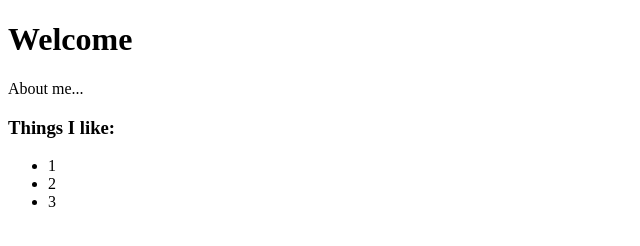
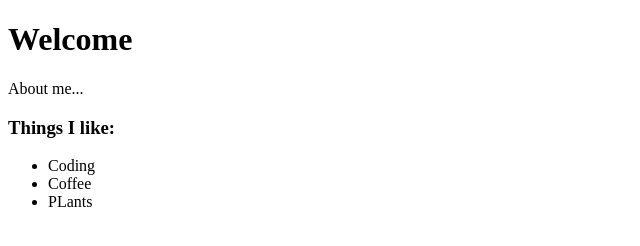
Before and after one commit to leaf-junkie/leaf-junkie.github.io, a plain HTML site: page index.html in a window 1280 px wide. Shown: the whole page, without its empty margins (0-640 px from the left). Drawn offline with Linux system fonts and the light colour scheme.

Commit message:
Update index.html

```diff
--- a/index.html
+++ b/index.html
@@ -8,9 +8,9 @@
     <p>About me...</p>
     <h3>Things I like:</h3>
       <ul>
-        <li>1</li>
-        <li>2</li>
-        <li>3</li>
+        <li>Coding</li>
+        <li>Coffee</li>
+        <li>PLants</li>
       </ul>
   </body>
 </html>
```
